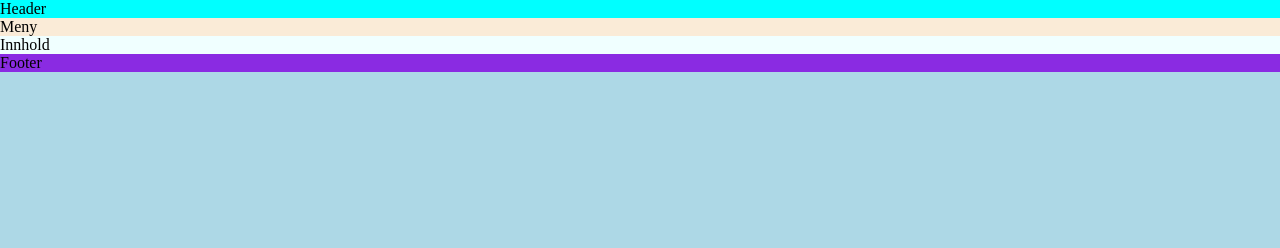
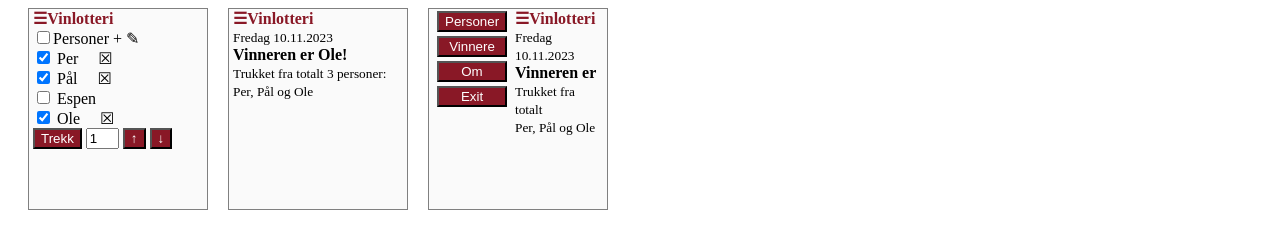
Before and after one commit to kso084/Koding_for_alle, a plain HTML site: page index.html in a window 1280 px wide. Drawn offline with Linux system fonts and the light colour scheme.

Commit message:
Update index.html

```diff
--- a/index.html
+++ b/index.html
@@ -4,21 +4,53 @@
     <meta charset="UTF-8">
     <meta name="viewport" content="width=device-width, initial-scale=1.0">
     <title>Document</title>
-    <link rel="stylesheet" href="/CSS/styleGrid.css">
-    <style>
-        body{
-            margin: 0;
-            padding: 0;
-        }
-    </style>
+    <link rel="stylesheet" href="/CSS/style_sketch.css">
 </head>
 <body>
-    <div class="page" style="background-color: lightblue;height: 100vh;">
-        <div class="header" >Header</div>
-        <div class="meny" >Meny</div>
-        <div class="innhold" >Innhold</div>
-        <div class="footer" >Footer</div>
 
+
+<div class="screen">
+    <span>&#9776;Vinlotteri </span><br/>
+    <input type="checkbox" >Personer + &#9998;<br/>
+    <input type="checkbox" checked> Per &nbsp;&nbsp;&nbsp;&nbsp;&#9746; <br/>
+    <input type="checkbox" checked> Pål &nbsp;&nbsp;&nbsp;&nbsp;&#9746; <br/>
+    <input type="checkbox" > Espen <br/>
+    <input type="checkbox" checked> Ole &nbsp;&nbsp;&nbsp;&nbsp;&#9746; <br/>
+    <button>Trekk</button> <input type="text" value="1" size="1">
+    <button>&#8593;</button>
+    <button>&#8595;</button>
+</div>
+
+
+
+<div class="screen">
+    <span>&#9776;Vinlotteri</span> <br>
+    <small>Fredag 10.11.2023</small><br />
+    <b>Vinneren er Ole!</b> <br/>
+    <small>Trukket fra totalt 3 personer: Per, Pål og Ole</small>
+</div>
+
+
+
+<div class="screen">
+    <div class="menu">
+        <button class="fixed">Personer</button><br>
+        <button class="fixed">Vinnere</button><br>
+        <button class="fixed">Om</button><br>
+        <button class="fixed">Exit</button><br>
     </div>
+    <div>
+        <span>&#9776;Vinlotteri</span><br>
+        <small>Fredag 10.11.2023</small><br>
+        <b>Vinneren er</b><br>
+        <small>
+            Trukket fra totalt <br>
+            Per, Pål og Ole
+        </small>
+    </div>
+
+</div>
+
+
 </body>
 </html>
```
